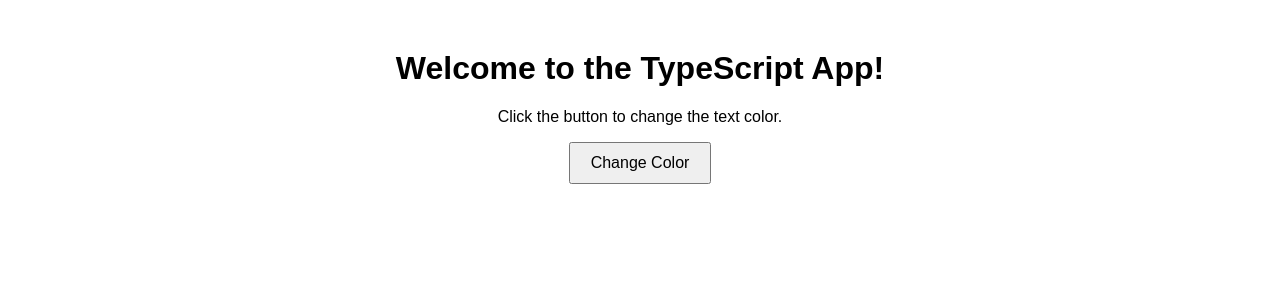
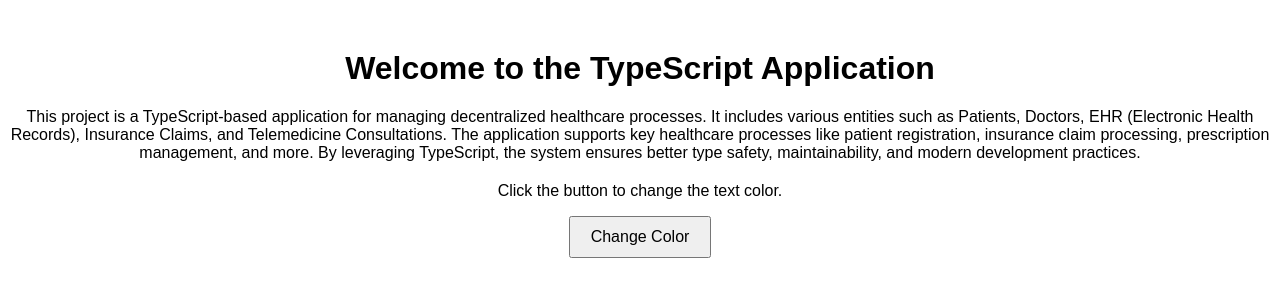
Before and after one commit to nimk321/decentralized-health-care-management-system, a website: page index.html in a window 1280 px wide. Drawn offline with nearby package versions, Linux system fonts and the light colour scheme.

Commit message:
Update index.html

```diff
--- a/index.html
+++ b/index.html
@@ -3,7 +3,7 @@
 <head>
     <meta charset="UTF-8">
     <meta name="viewport" content="width=device-width, initial-scale=1.0">
-    <title>TypeScript App</title>
+    <title>TypeScript Application</title>
     <style>
         body {
             font-family: Arial, sans-serif;
@@ -21,7 +21,9 @@
     </style>
 </head>
 <body>
-    <h1>Welcome to the TypeScript App!</h1>
+    <h1>Welcome to the TypeScript Application</h1>
+    <p>This project is a TypeScript-based application for managing decentralized healthcare processes. It includes various entities such as Patients, Doctors, EHR (Electronic Health Records), Insurance Claims, and Telemedicine Consultations. The application supports key healthcare processes like patient registration, insurance claim processing, prescription management, and more. By leveraging TypeScript, the system ensures better type safety, maintainability, and modern development practices.</p>
+
     <div id="app">
         <p id="message">Click the button to change the text color.</p>
         <button id="changeColorButton">Change Color</button>
```
